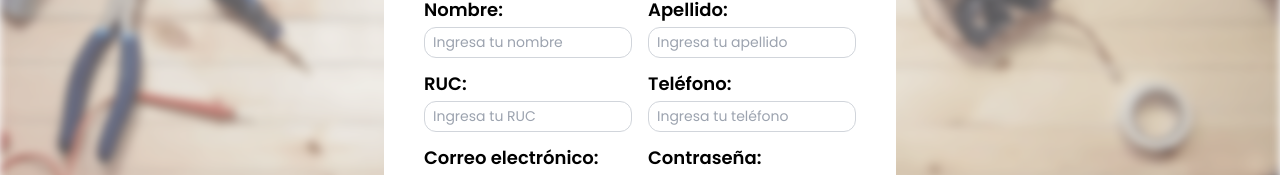
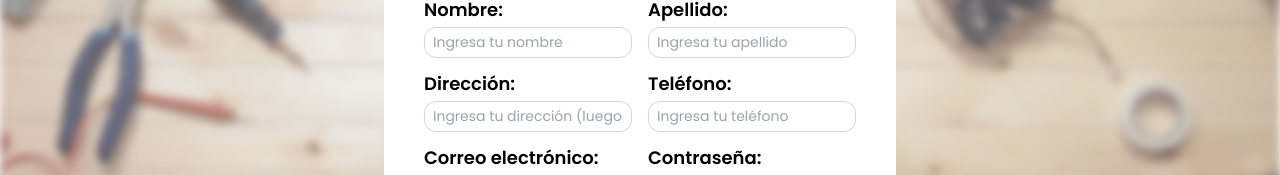
Before and after one commit to 4lanPz/Electronica_Zurita, a React (Vite) app: page /register in a window 1280 px wide. Shown: the part 274-449 px from the top of the page. Built offline with nearby package versions, Linux system fonts and the light colour scheme.

Commit message:
prueba register

```diff
--- a/src/paginas/Register.jsx
+++ b/src/paginas/Register.jsx
@@ -132,16 +132,16 @@ export const Register = () => {
               </div>
               <div className="flex flex-wrap mb-3">
                 <div className="w-1/2 pr-2">
-                  <label className="mb-1 block poppins-semibold" htmlFor="RUC">
-                    RUC:
+                  <label className="mb-1 block poppins-semibold" htmlFor="direccion">
+                    Dirección:
                   </label>
                   <input
-                    type="numer"
-                    id="RUC"
-                    name="RUC"
-                    value={form.RUC || ""}
+                    type="text"
+                    id="direccion"
+                    name="direccion"
+                    value={form.direccion || ""}
                     onChange={handleChange}
-                    placeholder="Ingresa tu RUC"
+                    placeholder="Ingresa tu dirección (luego RUC)"
                     className="poppins-regular block w-full rounded-xl border border-gray-300 focus:border-gray-700 focus:outline-none focus:ring-1 focus:ring-gray-700 py-1 px-2 text-black"
                     required
                   />
```
